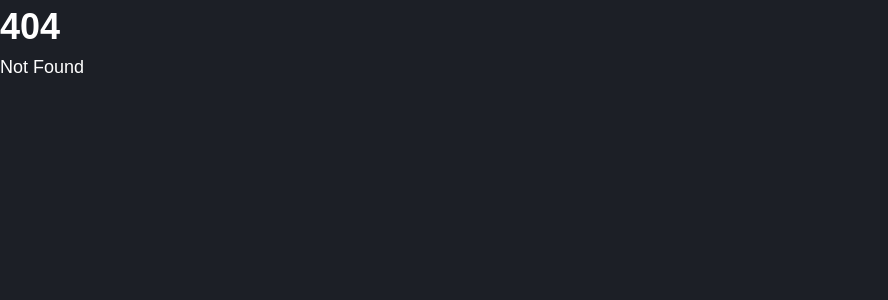
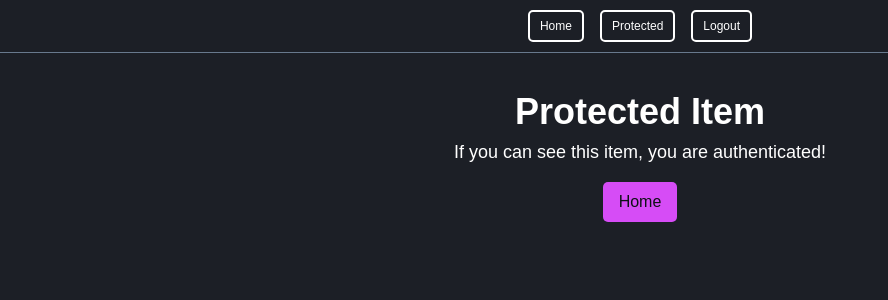
Before and after one commit to huntabyte/sveltekit-protected-routes, a SvelteKit app: page /protected/item in a window 1280 px wide. Before the commit this address had no page. Shown: the top 300 px of the page, without its empty margins (0-888 px from the left). Built offline with nearby package versions, Linux system fonts and the light colour scheme.

Commit message:
updated starting code

```diff
--- a/src/app.html
+++ b/src/app.html
@@ -6,7 +6,7 @@
 		<meta name="viewport" content="width=device-width" />
 		%sveltekit.head%
 	</head>
-	<body data-sveltekit-preload-data="hover">
+	<body>
 		<div style="display: contents">%sveltekit.body%</div>
 	</body>
 </html>
--- a/src/app.postcss
+++ b/src/app.postcss
@@ -52,7 +52,7 @@ main {
 	color: $dark-300;
 	border: none;
 	border-radius: 5px;
-	padding: 10px 20px;
+	padding: 8px 16px;
 	font-size: 16px;
 	cursor: pointer;
 	transition: all 0.2s ease-in-out;
@@ -84,7 +84,7 @@ input {
 	background-color: $dark-100;
 	border: $gray 2px solid;
 	border-radius: 5px;
-	padding: 10px 20px;
+	padding: 8px 16px;
 	color: #ffffff;
 	font-size: 16px;
 	margin-bottom: 20px;
@@ -108,3 +108,24 @@ input {
 		font-size: 16px;
 	}
 }
+
+.navbar {
+	display: flex;
+	align-items: center;
+	justify-content: center;
+	padding: 10px;
+	gap: 1rem;
+	border-bottom: 1px solid $gray;
+
+	& .btn {
+		padding: 5px 10px;
+		font-size: 12px;
+		background-color: inherit;
+		border: 2px solid white;
+		color: white;
+
+		&:hover {
+			background-color: $dark-100;
+		}
+	}
+}
--- a/src/routes/+layout.server.ts
+++ /dev/null
@@ -1,3 +0,0 @@
-import type { LayoutServerLoad } from "./$types"
-
-export const load: LayoutServerLoad = async () => {}
--- a/src/routes/+layout.svelte
+++ b/src/routes/+layout.svelte
@@ -2,4 +2,11 @@
 	import '../app.postcss';
 </script>
 
+<div class="navbar">
+	<a href="/" class="btn">Home</a>
+	<a href="/protected" class="btn">Protected</a>
+	<form action="/logout" method="POST">
+		<button class="btn btn-primary">Logout</button>
+	</form>
+</div>
 <slot />
--- a/src/routes/+page.svelte
+++ b/src/routes/+page.svelte
@@ -5,6 +5,6 @@
 		<form action="?/login" method="POST">
 			<button type="submit" class="btn btn-primary">Login</button>
 		</form>
-		<a href="/admin" class="btn btn-secondary">Admin Panel</a>
+		<a href="/protected" class="btn btn-secondary">Protected</a>
 	</div>
 </main>
--- /dev/null
+++ b/src/routes/protected/item/+page.svelte
@@ -0,0 +1,7 @@
+<main>
+	<h1>Protected Item</h1>
+	<p>If you can see this item, you are authenticated!</p>
+	<div class="button-container">
+		<a href="/" class="btn btn-secondary">Home</a>
+	</div>
+</main>
```
Also changed, not shown: src/routes/protected/+page.server.ts (renamed from src/routes/admin/+page.server.ts), src/routes/protected/+page.svelte (renamed from src/routes/admin/+page.svelte).
